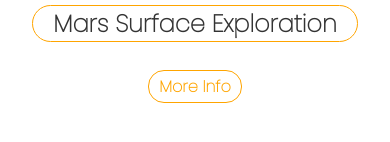
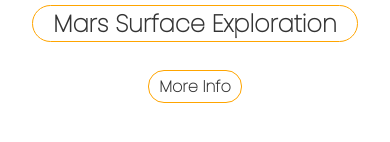
Before and after one commit to dandigby80/mars-surface-exploration, a plain HTML site: page index.html in a window 390 px wide. In both pictures the pointer is over the button "More Info". Shown: the part 364-506 px from the top of the page. Drawn offline with Linux system fonts and the light colour scheme.

```diff
--- a/style.css
+++ b/style.css
@@ -149,6 +149,6 @@ button:hover{
 
   button:hover{
     background: #fff;
-    color: orange;
+    color: #333;
   }
 }
```
